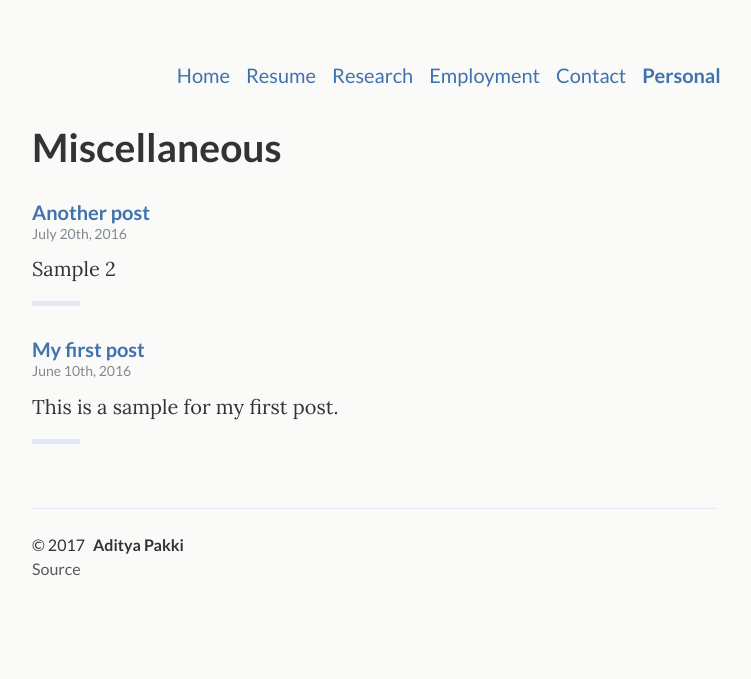
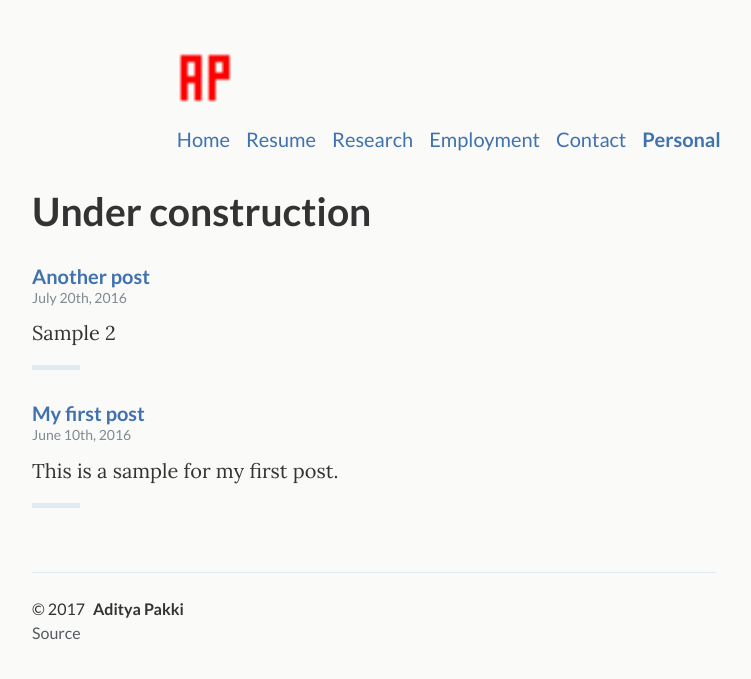
Before and after one commit to adityapakki/adityapakki.github.io, a Jekyll site: the page built from articles/index.html, in a window 1280 px wide. Shown: the top 679 px of the page, without its empty margins (266-1017 px from the left). Built offline with Jekyll 4.4.1, drawn with Linux system fonts in a browser that asks for light colours; the list of posts is cut into pages by our own code.

Commit message:
fix images

```diff
--- a/_includes/header.html
+++ b/_includes/header.html
@@ -1,8 +1,9 @@
 <header class="site-header">
 
   <p class="site-title">
-<!--    <a href="{{ site.baseurl }}/" title="Home page">Home</a>
--->
+  <h1 class="site-title">
+      <a href="{{ site.baseurl }}/" title="Home page"><img class="site-logo" src="{{ site.baseurl }}/assets/img/favicon.ico"></a>
+  </h1>
   </p>
 
   <nav class="site-nav">
--- a/articles/index.html
+++ b/articles/index.html
@@ -1,7 +1,7 @@
 ---
 layout: page
 title: Personal
-subtitle: Miscellaneous
+subtitle: Under construction
 desc: Under construction
 ---
 {% if paginator.page == 1 %}
```
Also changed, not shown: assets/img/apple-touch-icon.png (deleted).
